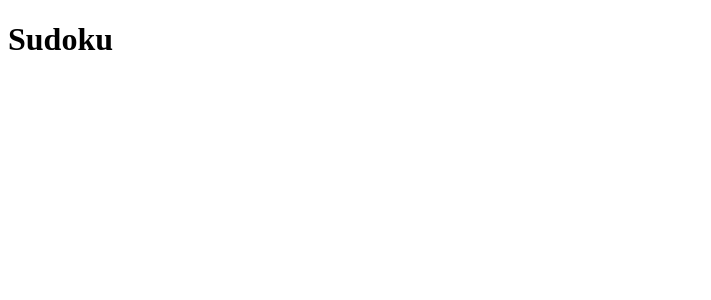
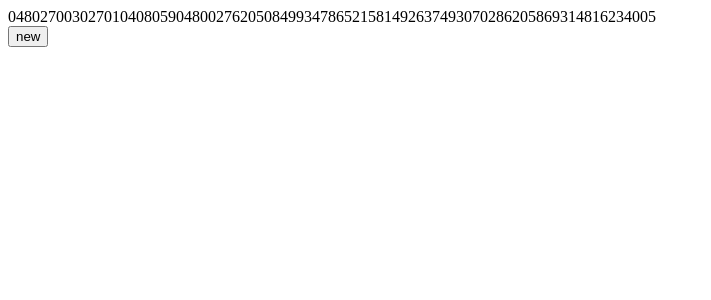
Before and after one commit to fabiancgc12/react-sudoku, a React (Vite) app: page / in a window 1280 px wide. Shown: the top 300 px of the page, without its empty margins (0-711 px from the left). Built offline with nearby package versions, Linux system fonts and the light colour scheme.

Commit message:
adding code to table and solution of game

```diff
--- a/index.html
+++ b/index.html
@@ -5,6 +5,7 @@
     <link rel="icon" type="image/svg+xml" href="/vite.svg" />
     <meta name="viewport" content="width=device-width, initial-scale=1.0" />
     <title>Vite + React + TS</title>
+    <script src="../public/sudokuLibrary.js"></script>
   </head>
   <body>
     <div id="root"></div>
--- a/src/App.tsx
+++ b/src/App.tsx
@@ -1,9 +1,21 @@
-import { useState } from 'react'
+import {useState} from 'react'
+import {difficultyEnum, generateGame} from "./utils/generator/generateGame";
+import {Cell} from "./utils/table/Cell";
+
+function renderRow(row:Cell[]){
+    return row.map(c => <span>{c.value}</span>)
+}
 
 function App() {
-
+  const [count,setCount] = useState(0)
+  const game = generateGame(difficultyEnum.easy)
   return (
-      <h1>Sudoku</h1>
+      <div>
+          <div>
+              {game.map(renderRow)}
+          </div>
+        <button onClick={() => setCount(count+1)}>new</button>
+      </div>
   )
 }
 
--- /dev/null
+++ b/src/utils/generator/generateGame.ts
@@ -0,0 +1,35 @@
+import {Cell} from "../table/Cell";
+
+declare namespace sudoku {
+    function generate(dif:difficultyEnum|number): string;
+    function solve(board:string): string;
+}
+
+export enum difficultyEnum {
+    "easy"=         62,
+    "medium"=       53,
+    "hard"=         44,
+    "very-hard"=   35,
+    "insane"=       26,
+    "inhuman"=      17,
+}
+
+export function generateGame(difficulty:difficultyEnum|number):Cell[][]{
+    const game = sudoku.generate(difficulty);
+    const solution = sudoku.solve(game).match(/.{1,9}/g) as string[];
+    //split the game string into segemnts of 9 digits
+    const gameRows = game.match(/.{1,9}/g) as string[];
+
+    let table:Cell[][] = [];
+    let row:Cell[] = [];
+    //TODO refactor later, too many loops
+    table = gameRows.map((r,rowCount) => {
+        const row:Cell[] = [];
+        for (let columnCount = 0;columnCount < r.length; columnCount++){
+            const cell = new Cell(r[columnCount],solution[rowCount][columnCount],columnCount,rowCount)
+            row.push(cell)
+        }
+        return row
+    })
+    return table
+}
--- /dev/null
+++ b/src/utils/table/Cell.ts
@@ -0,0 +1,17 @@
+export class Cell {
+
+    value:number;
+    solution:number;
+    row:number;
+    column:number;
+
+    constructor(value:string,solution:string,column:number,row:number) {
+        if (value == ".")
+            this.value = 0;
+        else
+            this.value = Number(value)
+        this.solution = Number(solution)
+        this.row = row + 1;
+        this.column = column + 1;
+    }
+}
```
Also changed, not shown: public/sudokuLibrary.js (renamed from src/utils/generator/generateGame.js).
